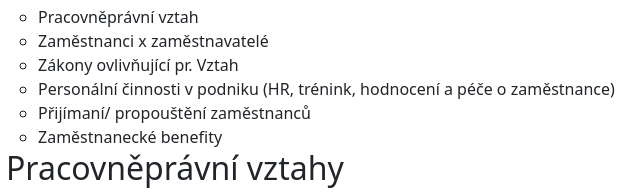
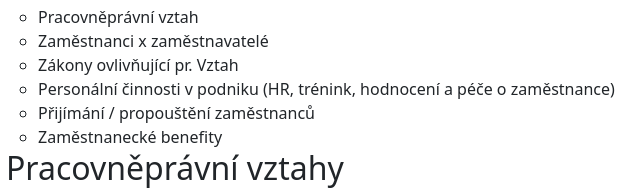
Before and after one commit to filip2cz/maturita-eko, a plain HTML site: page osnova/index.html in a window 1280 px wide. Shown: the part 2346-2539 px from the top of the page, 108-748 px from the left. Drawn offline with nearby package versions, Linux system fonts and the light colour scheme.

Commit message:
EDIT: oprava pravopisných chyb

```diff
--- a/osnova/index.html
+++ b/osnova/index.html
@@ -189,7 +189,7 @@
                 <li>Zaměstnanci x zaměstnavatelé</li>
                 <li>Zákony ovlivňující pr. Vztah</li>
                 <li>Personální činnosti v podniku (HR, trénink, hodnocení a péče o zaměstnance)</li>
-                <li>Přijímaní/ propouštění zaměstnanců</li>
+                <li>Přijímání / propouštění zaměstnanců</li>
                 <li>Zaměstnanecké benefity</li>
             </ul>
 
```
Also changed, not shown: 1 other file.
